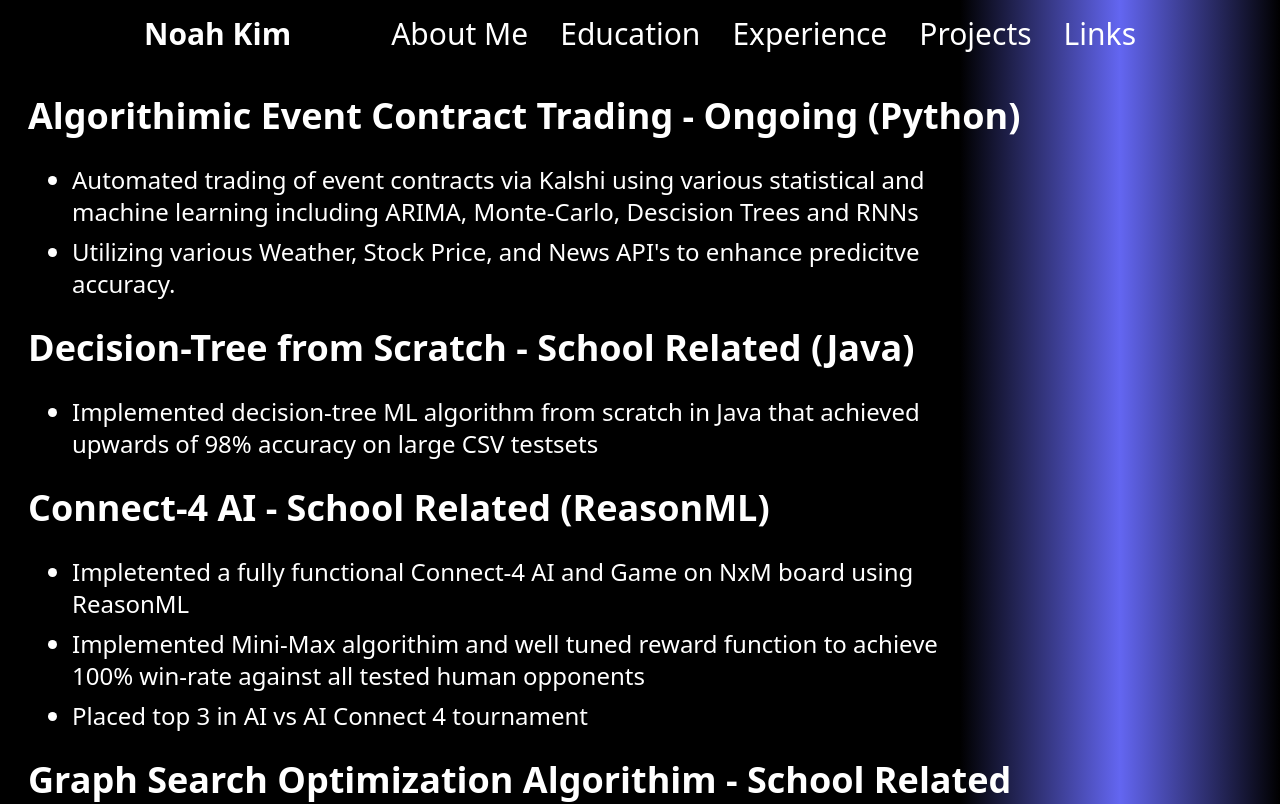
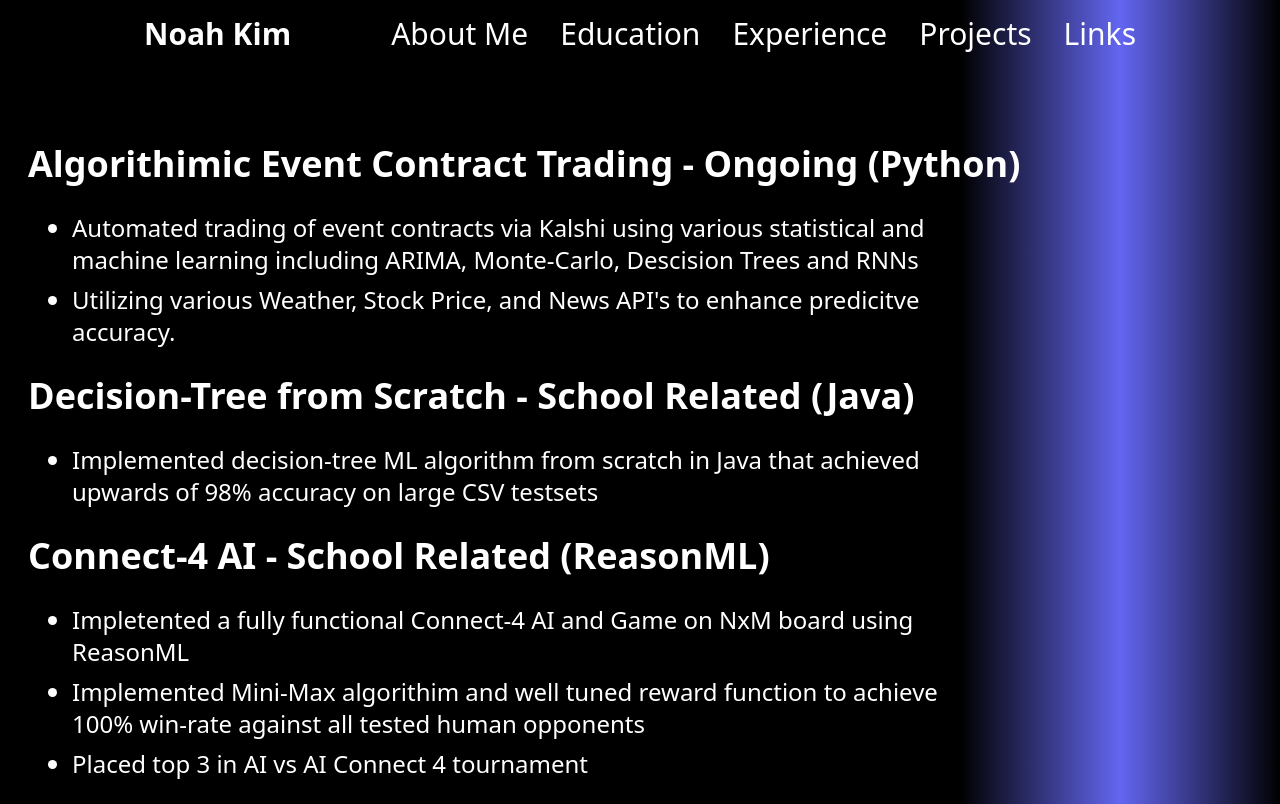
Before and after one commit to qinok01/website, a React (Create React App) app: page /projects in a window 1280 px wide. Shown: the top 804 px of the page. Built offline with nearby package versions, Linux system fonts and the light colour scheme.

Commit message:
updates 5

```diff
--- a/src/pages/Projects.js
+++ b/src/pages/Projects.js
@@ -29,7 +29,7 @@
 
 
 
-        <div className="max-w-screen-xl mx-auto">
+        <div className="max-w-screen-xl mx-auto mt-16">
 
             <div className="w-5/6">
                 {projects && projects.details.map(projectComponent)}
```
